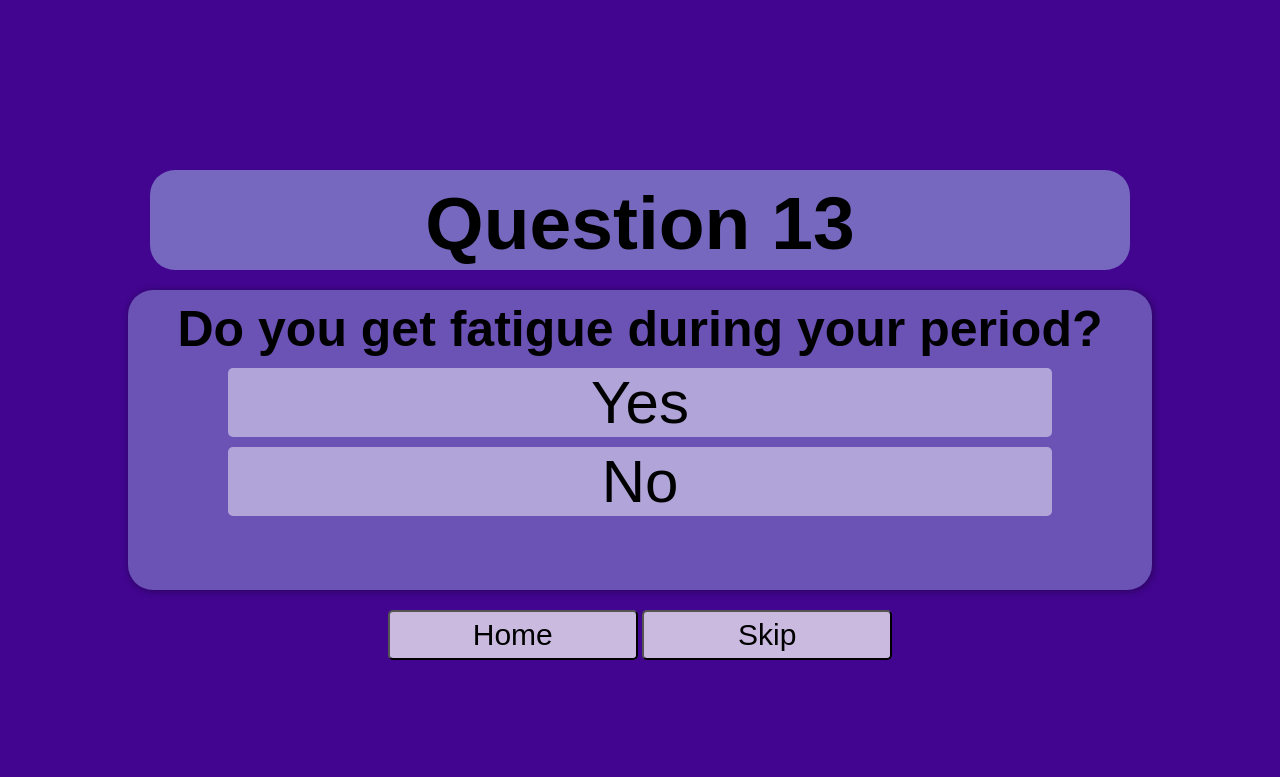
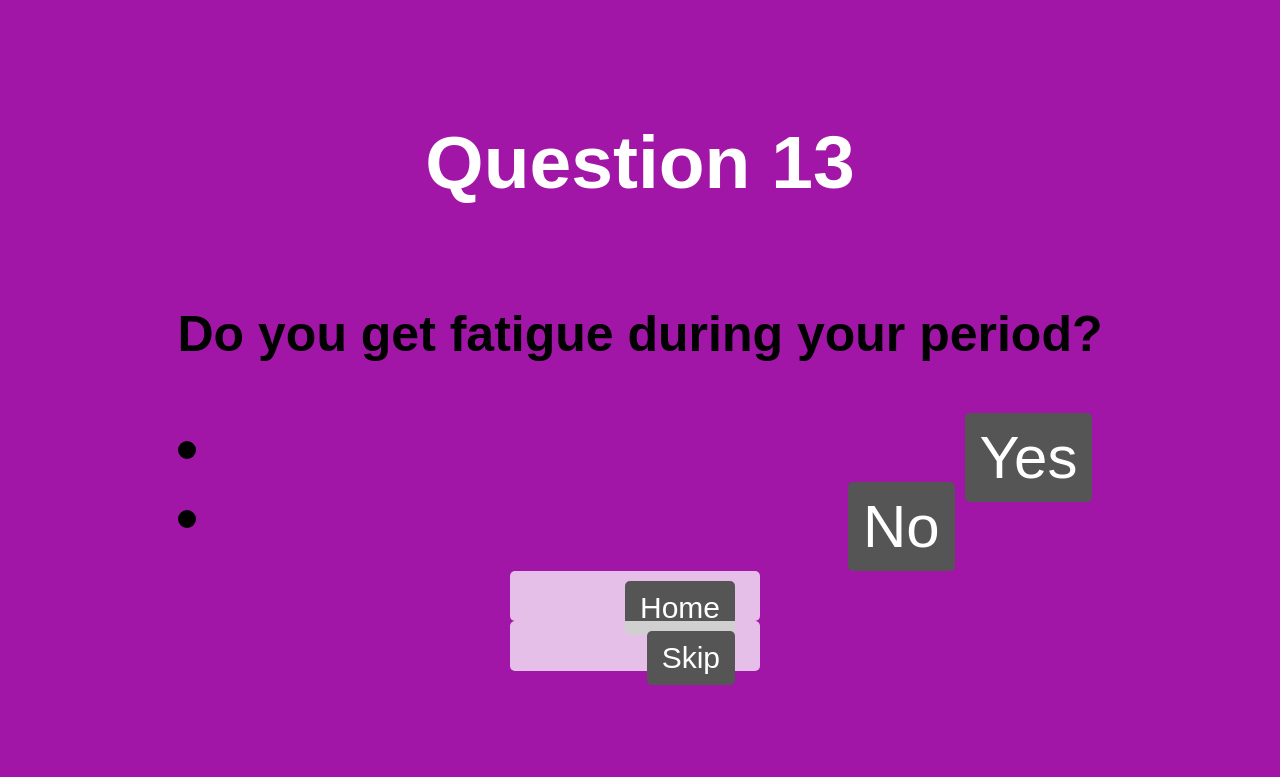
Before and after one commit to LylaShami/Blooming-Flower-, a PHP site: page /Question13.html in a window 1280 px wide. Shown: the top 777 px of the page. Run offline with PHP 8.4, Linux system fonts and the light colour scheme.

Commit message:
Add files via upload

```diff
--- a/style.css
+++ b/style.css
@@ -1,111 +1,82 @@
-*{
-    margin: 0;
-    padding: 0;
-    box-sizing: border-box;
+/* stlye sheet from: Coding with Elisa: https://www.youtube.com/watch?v=JDn6OAMnJwQ&t=245s */
+
+body {
+	background: #a216a7;
+	display: flex;
+	justify-content: center;
+	align-items: center;
+	height: 100vh;
+	flex-direction: column;
 }
 
-body{
-    background-color: rgb(65, 5, 143);
-    background-size: cover;
-    font-family: "Montserrat", sans-serif;
-    text-align: center
+*{
+	font-family: sans-serif;
+	box-sizing: border-box;
 }
 
-a{
-    text-decoration:none;
-    color:rgb(0, 0, 0)
+form {
+	width: 500px;
+	border: 2px solid #ccc;
+	padding: 30px;
+	background: #fff;
+	border-radius: 15px;
 }
 
-li{
-    text-decoration: none;
-    list-style: none;
+h2 {
+	text-align: center;
+	margin-bottom: 40px;
 }
 
-header{
-    margin-top: 200px;
-    margin-left:150px;
-    margin-right:150px;
-    background: rgba(137, 137, 207, 0.753);
-    color: rgb(0, 0, 0);
-    padding: 10px;
-    height: 100px;
-    border-radius: 25px;
-    font-family:Arial, Helvetica, sans-serif;
+input {
+	display: block;
+	border: 2px solid #ccc;
+	width: 95%;
+	padding: 10px;
+	margin: 10px auto;
+	border-radius: 5px;
+}
+label {
+	color: #888;
+	font-size: 18px;
+	padding: 10px;
 }
 
-header p {
-    font-size: 16px;
+button {
+	float: right;
+	background: #555;
+	padding: 10px 15px;
+	color: #fff;
+	border-radius: 5px;
+	margin-right: 10px;
+	border: none;
+}
+button:hover{
+	opacity: .7;
+}
+.error {
+   background: #F2DEDE;
+   color: #A94442;
+   padding: 10px;
+   width: 95%;
+   border-radius: 5px;
+   margin: 20px auto;
 }
 
-
-
-.survey{
-    width: 80%;
-    margin: 20px auto;
-    background: rgba(137, 137, 207, 0.589);
-    color: rgb(0, 0, 0);
-    height: 300px;
-    border-radius: 3px;
-    box-shadow: 1px 1px 7px rgba(0, 0, 0, 0.4);
-    border-radius: 25px;
-    font-family:Arial, Helvetica, sans-serif;
+h1 {
+	text-align: center;
+	color: #fff;
 }
 
-.survey h3 {
-    margin: 8px;
-    padding-top: 10px;
+a {
+	float: right;
+	background: #555;
+	padding: 10px 15px;
+	color: #fff;
+	border-radius: 5px;
+	margin-right: 10px;
+	border: none;
+	text-decoration: none;
 }
-
-.survey li{
-    background-color:rgba(255, 255, 255, 0.473);
-    margin: 10px;
-    cursor: pointer;
-    transition: box-shadow 0.3s ease;
-    margin-left: 100px;
-    margin-right: 100px;
-    border-radius: 5px;
+a:hover{
+	opacity: .7;
 }
-
-.survey li.hover{
-    background-color: rgb(6, 50, 92);
-    width: 200px;
-    margin: 0 auto;
-    padding: 4px;
-    border-radius: 3px;
-
-    box-shadow: 0 0 11px rgba(59, 54, 54, 0.4);
-}
-
-
-.end{
-    background: royalblue;
-    color: rgb(0, 0, 0);
-    width: 80%;
-    margin: 5% auto;
-    padding: 20px 0;
-    border-radius: 3px;
-    box-shadow:1px 1px 7px rgba(0, 0, 0, 0.4);
-}
-
-.end h1{
-    margin: 5px;
-}
-
-.end p{
-    padding: 10px;
-}
-
-.end a{
-    display: inline-block;
-    margin-top: 10px;
-    padding: 5px;
-    border-radius: 4px;
-    background: rgb(61, 61, 61);
-
-    outline: none;
-}
-
-.end a:hover{
-    box-shadow: 1px 1px 7px rgba(0, 0, 0, 0.404);
-    transition: 0.3s;
-}
```
Also changed, not shown: connection.php (added, +16 -0 lines), index.php (added, +40 -0 lines), process_login.php (added, +32 -0 lines), process_signup.php (added, +22 -0 lines), signup.php (added, +32 -0 lines), welcome.php (added, +17 -0 lines).
